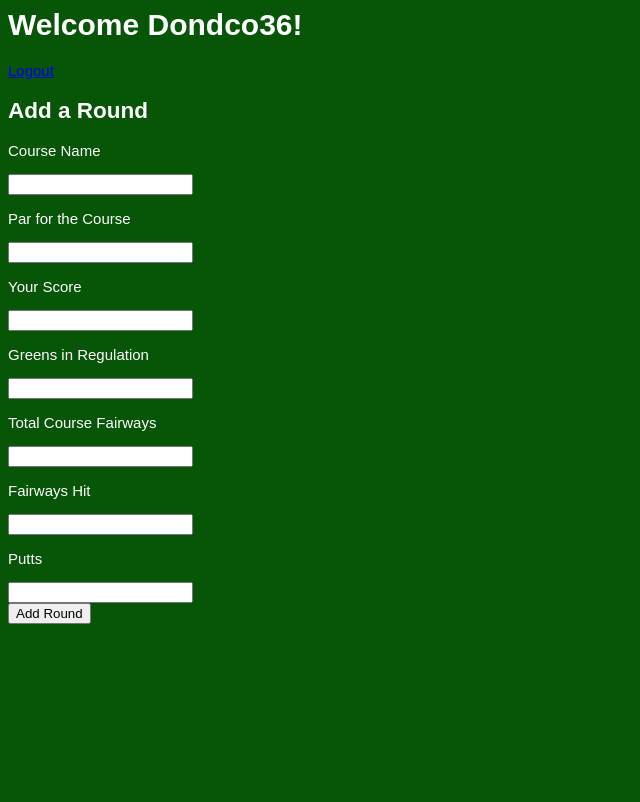
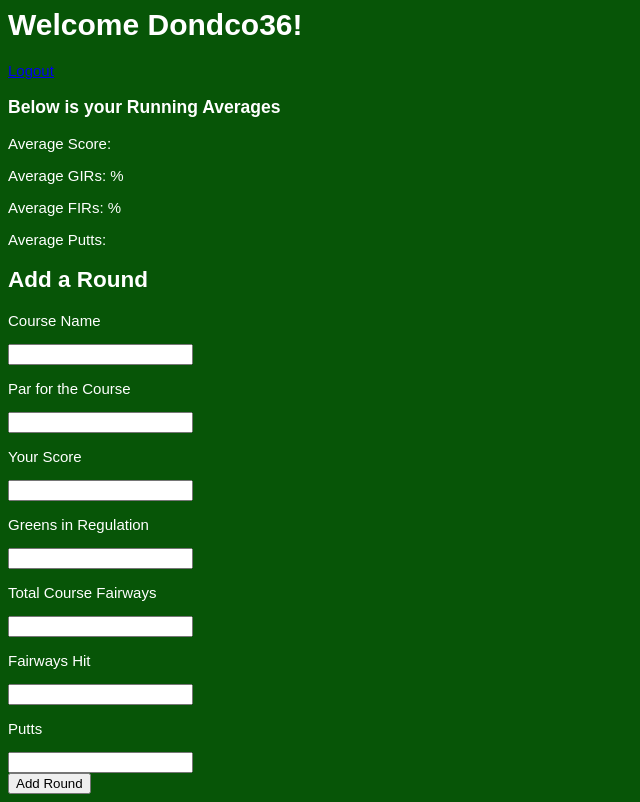
Before and after one commit to dondco36/golfapp, a Django app: page / in a window 1280 px wide. Shown: the whole page, without its empty margins (0-640 px from the left). Before the commit the page ends 624 px from the top, so only its background shows below. Run offline with Django 3.2, Linux system fonts and the light colour scheme; a user stored in the database is signed in; data comes from the database, SQL or seed files in the repository; both versions use the stored data as it was after the commit.

Commit message:
Running Averages obtained

```diff
--- a/templates/home.html
+++ b/templates/home.html
@@ -15,11 +15,18 @@
 
         <div id="app">
             <div>
+                <div>
+                    <h3>Below is your Running Averages</h3>
+                    <p>Average Score: [[ avg_score ]]</p>
+                    <p>Average GIRs: [[ avg_greens ]]% </p>
+                    <p>Average FIRs: [[ avg_fairways ]]% </p>
+                    <p>Average Putts: [[ avg_putts ]] </p>
+                </div>
                 <div v-for="round in rounds" v-bind:key="round.id">
                     <h3>[[ round.course ]] - Par [[ round.par ]]</h3>
                     <p>Score: [[ round.score ]]</p>
-                    <p>GIR: [[ round.greens ]] / 18 %[[ round.greens_percentage ]]</p>
-                    <p>FIR: [[ round.fairways_hit ]] / [[ round.total_fairways ]] %[[ round.fairways_percentage ]]</p>
+                    <p>GIR: [[ round.greens ]] / 18 - [[ round.greens_percentage ]]%</p>
+                    <p>FIR: [[ round.fairways_hit ]] / [[ round.total_fairways ]] - [[ round.fairways_percentage ]]%</p>
                     <p>Putts: [[ round.putts ]]</a></p>
                     <button @click="deleteRound(round)">Delete Round</button>
                 </div>
@@ -58,6 +65,9 @@
         <script src="https://unpkg.com/vue"></script>
         <script src="https://unpkg.com/axios/dist/axios.min.js"></script>
         <script>
+
+        </script>
+        <script>
             let vm = new Vue({
                 el: '#app',
                 delimiters: ['[[', ']]'],
@@ -69,19 +79,52 @@
                     greens: '',
                     total_fairways: '',
                     fairways_hit: '',
-                    putts: ''
+                    putts: '',
+                    avg_score: '',
+                    avg_GIR: '',
+                    avg_FIR: '',
+                    avg_putts: '',
                 },
                 mounted: function () {
+
                     this.getRounds();
                 },
                 methods: {
+
+                // runningTotal: function () {
+                //     axios({
+                //         method: 'get',
+                //         url: 'api/v1/',
+                //     }).then(response => {
+                //         console.log(response)
+                //         // this.avg_score =
+                //     })
+                // },
+
                 getRounds: function () {
                     axios({
                         method: 'get',
                         url: 'api/v1/',
                         }).then(response => {console.log(response);
                         this.rounds = response.data.filter(round => round.user === {{ user.id }})
-                        });
+                        let scoreArray=[]
+                        let greensArray=[]
+                        let fairwaysArray=[]
+                        let puttsArray=[]
+                        const arrAvg = arr => arr.reduce((a,b) => a + b, 0)/arr.length
+
+                        this.rounds.forEach(round => {
+                            scoreArray.push(round.score)
+                            greensArray.push(round.greens_percentage)
+                            fairwaysArray.push(round.fairways_percentage)
+                            puttsArray.push(round.putts)
+                        }),
+                        this.avg_score = arrAvg(scoreArray).toPrecision(3)
+                        this.avg_greens = arrAvg(greensArray).toPrecision(4)
+                        this.avg_fairways = arrAvg(fairwaysArray).toPrecision(4)
+                        this.avg_putts = arrAvg(puttsArray).toPrecision(3)
+
+                        })
                     },
 
                 addRound: function () {
```
Also changed, not shown: users/models.py (+11 -1 lines), db.sqlite3. Lines whose indentation alone changed are shown as unchanged.
